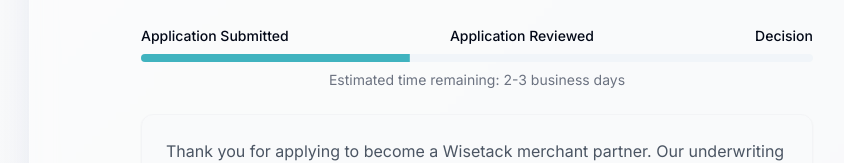
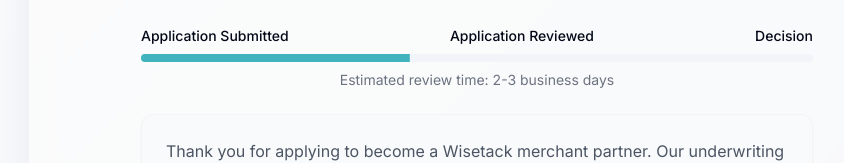
Before and after one commit to justinonsuccess/wisetack, a React (Vite) app: page /under-review in a window 1280 px wide. Shown: the part 303-466 px from the top of the page, without its empty margins (163-1007 px from the left). Built offline with nearby package versions, Linux system fonts and the light colour scheme; a web font is replaced by a local one.

Commit message:
Refactor text on UnderReview page
Change "Estimated time remaining" to "Estimated review time" on the UnderReview page.

```diff
--- a/src/pages/UnderReview.tsx
+++ b/src/pages/UnderReview.tsx
@@ -68,7 +68,7 @@ const UnderReview = () => {
               </div>
               <Progress value={progress} className="h-2" />
               <p className="text-sm text-gray-500 text-center mt-2">
-                Estimated time remaining: 2-3 business days
+                Estimated review time: 2-3 business days
               </p>
             </div>
 
```
